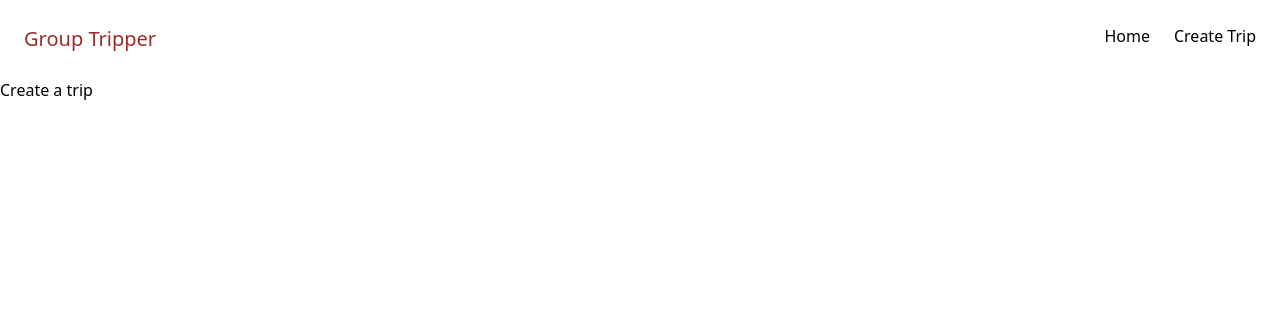
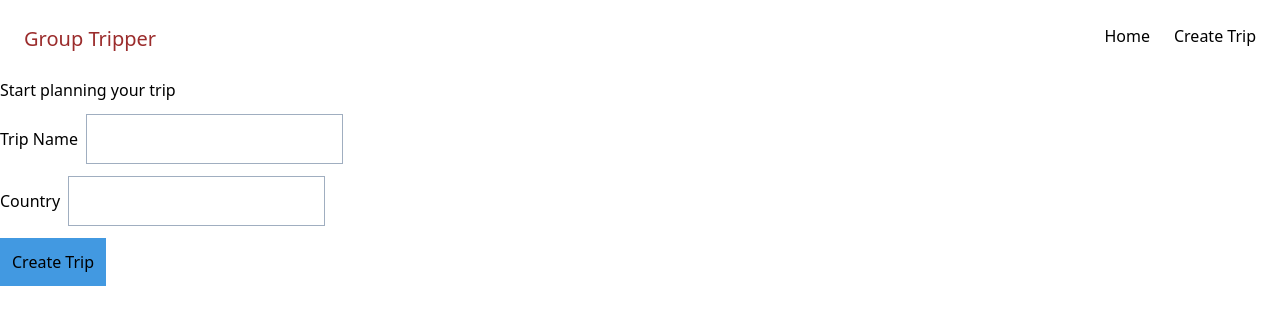
Before and after one commit to hucki/grouptripper, a React (Create React App) app in the folder client/: page /create-trip in a window 1280 px wide. Shown: the top 324 px of the page. Built offline with nearby package versions, Linux system fonts and the light colour scheme.

Commit message:
feat(create-trip): Create a really basic form

```diff
--- a/client/package.json
+++ b/client/package.json
@@ -12,6 +12,7 @@
     "@types/react-dom": "^16.9.8",
     "@types/react-router-dom": "^5.1.5",
     "chokidar-cli": "^2.1.0",
+    "formik": "^2.1.5",
     "npm-run-all": "^4.1.5",
     "react": "^16.13.1",
     "react-dom": "^16.13.1",
--- a/client/src/App.tsx
+++ b/client/src/App.tsx
@@ -1,6 +1,7 @@
 import React from 'react';
 import { BrowserRouter as Router, Switch, Route } from 'react-router-dom';
 import Navigation from './components/Navigation';
+import CreateTrip from './components/CreateTrip';
 
 function App(): JSX.Element {
   return (
@@ -9,7 +10,7 @@ function App(): JSX.Element {
         <Navigation />
         <Switch>
           <Route path="/create-trip">
-            <div>Create a trip</div>
+            <CreateTrip />
           </Route>
           <Route path="/">
             <div>Here's a list of trips</div>
--- /dev/null
+++ b/client/src/components/CreateTrip.tsx
@@ -0,0 +1,55 @@
+import React from 'react';
+import { Formik, Form, Field, FormikHelpers } from 'formik';
+
+type Trip = {
+  name: string;
+  country: string;
+};
+
+export default function CreateTrip(): JSX.Element {
+  return (
+    <>
+      <h2>Start planning your trip</h2>
+      <Formik
+        initialValues={{
+          name: '',
+          country: '',
+        }}
+        onSubmit={(
+          values: Trip,
+          { setSubmitting }: FormikHelpers<Trip>
+        ): void => {
+          setTimeout(() => {
+            alert(JSON.stringify(values, null, 2));
+            setSubmitting(false);
+          }, 500);
+        }}
+      >
+        <Form>
+          <div className="flex flex-row items-center my-3 space-x-2">
+            <label htmlFor="name">Trip Name</label>
+            <Field
+              id="name"
+              name="name"
+              className="p-3 border border-gray-500"
+            />
+          </div>
+          <div className="flex flex-row items-center my-3 space-x-2">
+            <label htmlFor="country">Country</label>
+            <Field
+              id="country"
+              name="country"
+              className="p-3 border border-gray-500"
+            />
+          </div>
+          <button
+            type="submit"
+            className="flex flex-row items-center justify-center p-3 bg-blue-500"
+          >
+            Create Trip
+          </button>
+        </Form>
+      </Formik>
+    </>
+  );
+}
```
Also changed, not shown: 1 other file (tests, documents, lock files or other folders).
